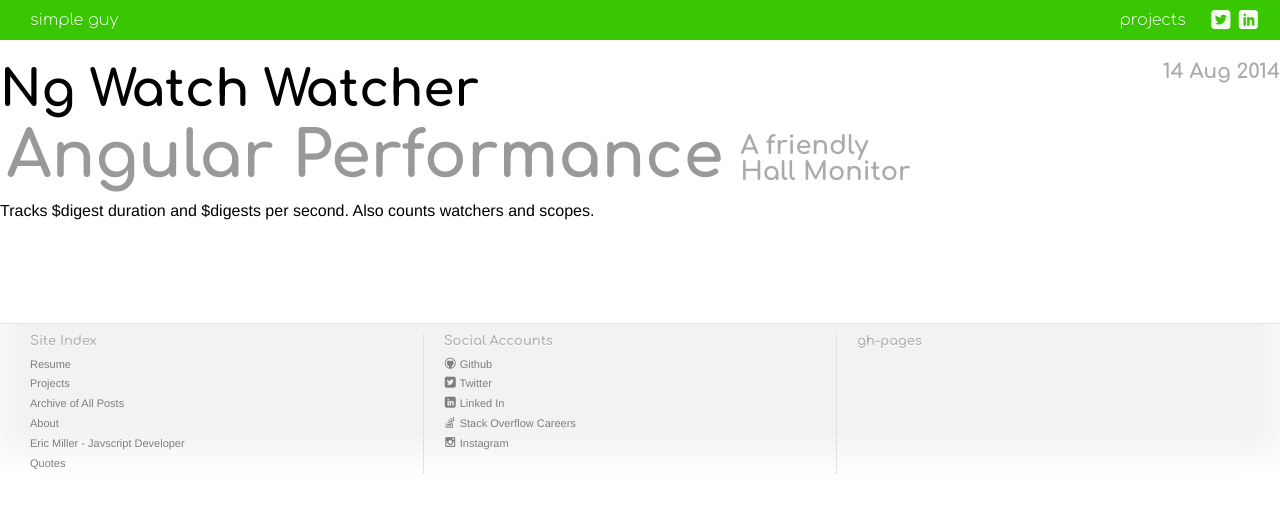
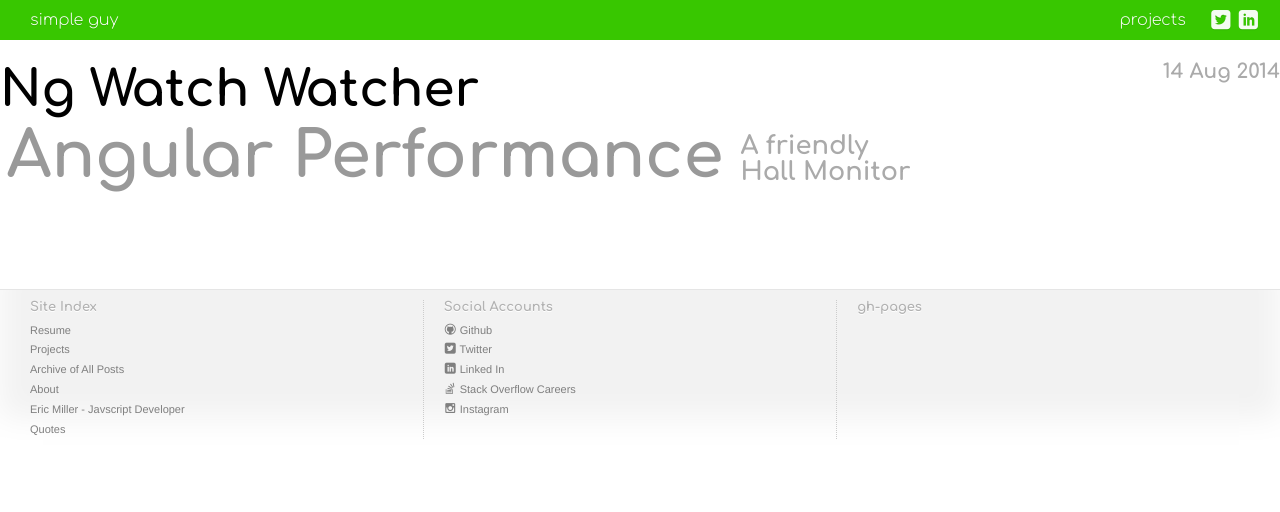
Before and after one commit to SimplGy/simplgy.github.io, a Jekyll site: the page built from projects/_posts/2014-08-14-ng-watch-watcher.html, in a window 1280 px wide. Shown: the top 512 px of the page. Built offline with Jekyll 4.4.1, drawn with Linux system fonts in a browser that asks for light colours.

Commit message:
remove some errant text

```diff
--- a/projects/_posts/2014-08-14-ng-watch-watcher.html
+++ b/projects/_posts/2014-08-14-ng-watch-watcher.html
@@ -20,5 +20,3 @@ description: |
     Hall Monitor
   </h2>
 </header>
-
-<p>Tracks $digest duration and $digests per second. Also counts watchers and scopes.</p>
```
